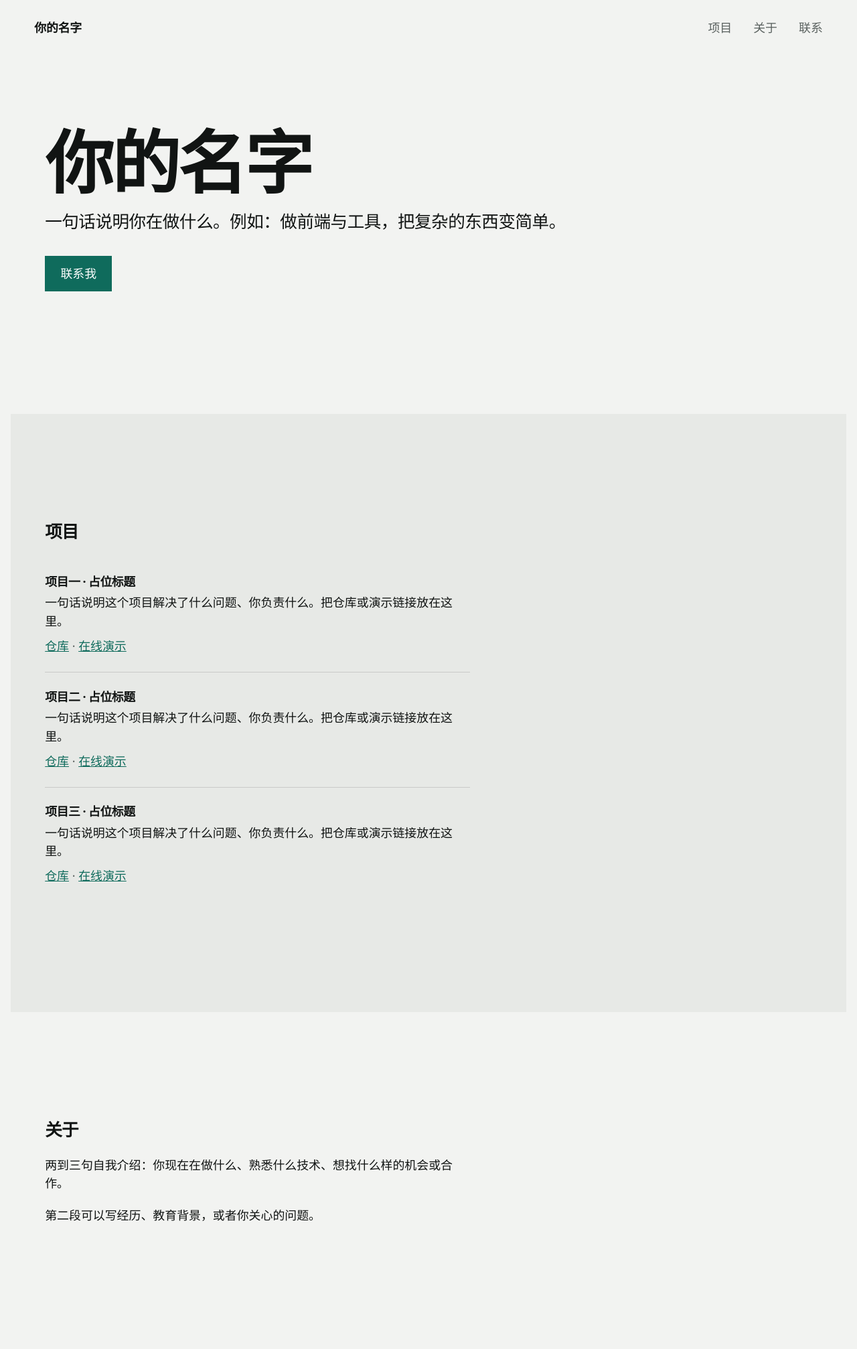
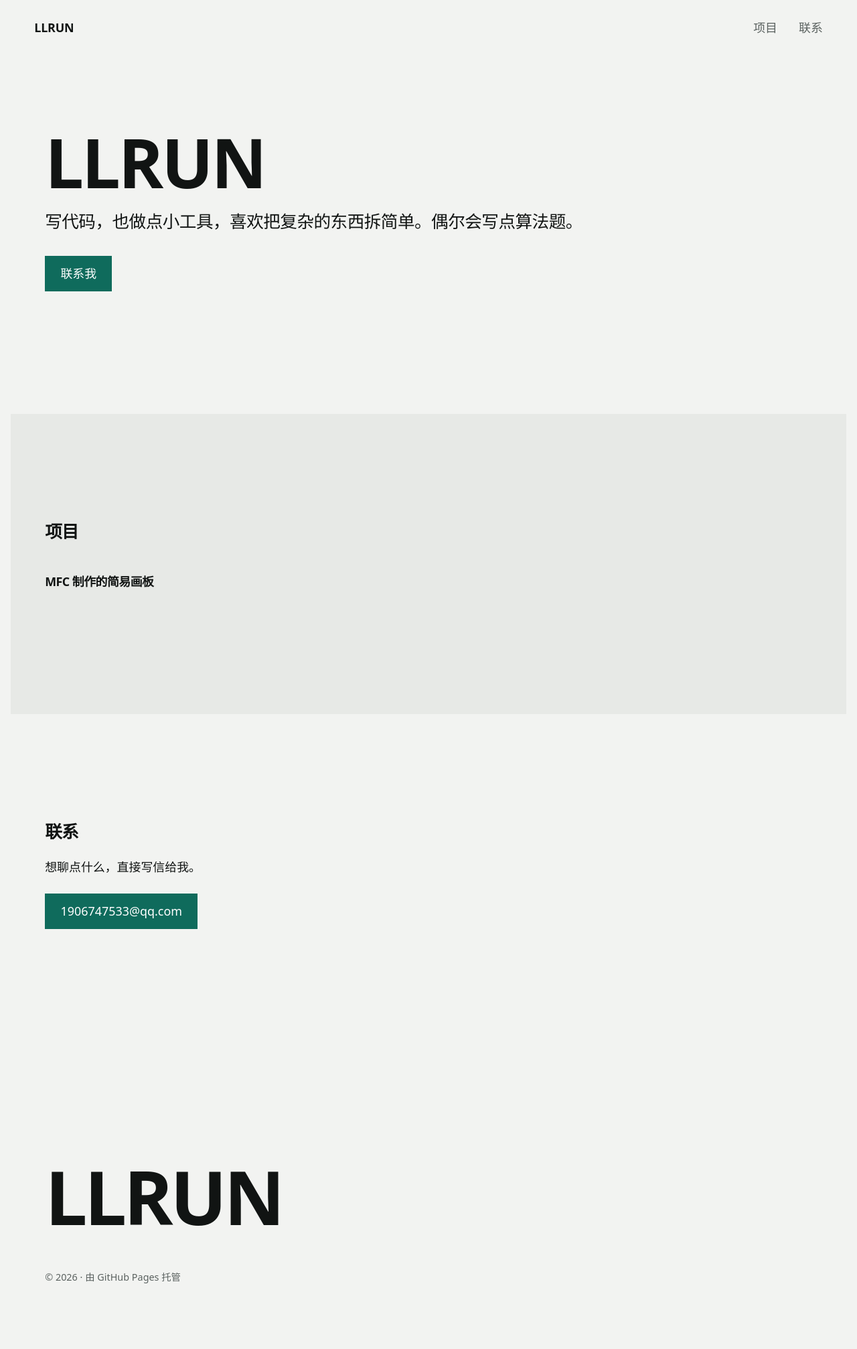
Before and after one commit to LLRUN-Of/LLRUN-Of.github.io, a plain HTML site: page index.html in a window 1280 px wide. Shown: the top 2014 px of the page at 67% size. After the commit the page ends 1961 px from the top, so only its background shows below. Drawn offline with Linux system fonts and the light colour scheme.

Commit message:
update index.html

```diff
--- a/index.html
+++ b/index.html
@@ -3,18 +3,17 @@
 <head>
 <meta charset="utf-8">
 <meta name="viewport" content="width=device-width, initial-scale=1">
-<title>你的名字 — 个人主页</title>
-<meta name="description" content="你的名字的个人主页：一句话说明你在做什么。">
+<title>LLRUN — 个人主页</title>
+<meta name="description" content="LLRUN 的个人主页：写代码，也做点小工具。">
 <link rel="stylesheet" href="styles.css">
 </head>
 <body>
 <a class="skip" href="#main">跳到主要内容</a>
 
 <header class="bar">
-  <a class="wordmark" href="#top">你的名字</a>
+  <a class="wordmark" href="#top">LLRUN</a>
   <nav class="nav" aria-label="主导航">
     <a href="#work">项目</a>
-    <a href="#about">关于</a>
     <a href="#contact">联系</a>
   </nav>
 </header>
@@ -22,8 +21,8 @@
 <main id="main">
 
   <section class="hero" id="top">
-    <h1 class="reveal">你的名字</h1>
-    <p class="statement reveal">一句话说明你在做什么。例如：做前端与工具，把复杂的东西变简单。</p>
+    <h1 class="reveal">LLRUN</h1>
+    <p class="statement reveal">写代码，也做点小工具，喜欢把复杂的东西拆简单。偶尔会写点算法题。</p>
     <p class="hero-action reveal"><a class="btn" href="#contact">联系我</a></p>
   </section>
 
@@ -31,42 +30,24 @@
     <h2 class="reveal">项目</h2>
     <ul class="work-list">
       <li class="reveal">
-        <h3>项目一 · 占位标题</h3>
-        <p>一句话说明这个项目解决了什么问题、你负责什么。把仓库或演示链接放在这里。</p>
-        <p class="meta"><a href="#">仓库</a> · <a href="#">在线演示</a></p>
-      </li>
-      <li class="reveal">
-        <h3>项目二 · 占位标题</h3>
-        <p>一句话说明这个项目解决了什么问题、你负责什么。把仓库或演示链接放在这里。</p>
-        <p class="meta"><a href="#">仓库</a> · <a href="#">在线演示</a></p>
-      </li>
-      <li class="reveal">
-        <h3>项目三 · 占位标题</h3>
-        <p>一句话说明这个项目解决了什么问题、你负责什么。把仓库或演示链接放在这里。</p>
-        <p class="meta"><a href="#">仓库</a> · <a href="#">在线演示</a></p>
+        <h3>MFC 制作的简易画板</h3>
       </li>
     </ul>
   </section>
 
-  <section class="about" id="about">
-    <h2 class="reveal">关于</h2>
-    <p class="reveal">两到三句自我介绍：你现在在做什么、熟悉什么技术、想找什么样的机会或合作。</p>
-    <p class="reveal">第二段可以写经历、教育背景，或者你关心的问题。</p>
-  </section>
-
   <section class="contact" id="contact">
     <h2 class="reveal">联系</h2>
-    <p class="reveal">想聊点什么就直接写信，我通常会在两天内回复。</p>
+    <p class="reveal">想聊点什么，直接写信给我。</p>
     <p class="contact-line reveal">
-      <a class="btn" href="mailto:you@example.com?subject=%E6%9D%A5%E8%87%AA%E4%B8%AA%E4%BA%BA%E4%B8%BB%E9%A1%B5">you@example.com</a>
+      <a class="btn" href="mailto:1906747533@qq.com?subject=%E6%9D%A5%E8%87%AA%E4%B8%AA%E4%BA%BA%E4%B8%BB%E9%A1%B5">1906747533@qq.com</a>
     </p>
   </section>
 
 </main>
 
 <footer class="foot">
-  <p class="foot-name">你的名字</p>
-  <p class="foot-note">© <span id="year">2026</span> · 由 Cloudflare Pages 托管</p>
+  <p class="foot-name">LLRUN</p>
+  <p class="foot-note">© <span id="year">2026</span> · 由 GitHub Pages 托管</p>
 </footer>
 
 <script src="main.js" defer></script>
```
